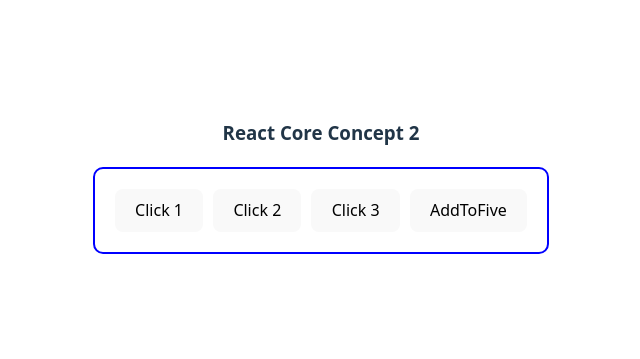
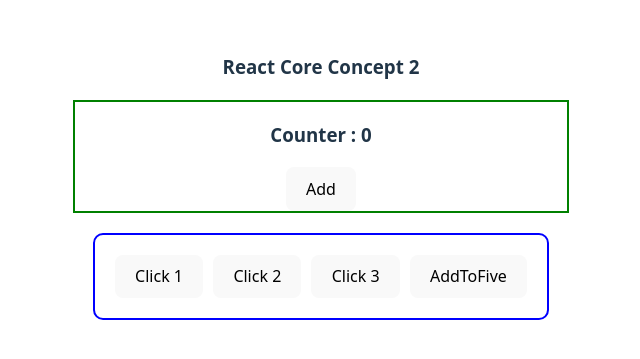
Before and after one commit to sadhin28/react1-project, a React (Vite) app: page / in a window 1280 px wide. Shown: the part 213-572 px from the top of the page, without its empty margins (319-959 px from the left). Built offline with nearby package versions, Linux system fonts and the light colour scheme.

Commit message:
add style in count

```diff
--- a/src/App.jsx
+++ b/src/App.jsx
@@ -1,5 +1,5 @@
 import './App.css'
-
+import Counter from './counter'
 function App() {
 
 function handelClick(){
@@ -14,6 +14,7 @@ const addToFive = (number)=>{
   return (
     <>
       <h3>React Core Concept 2</h3>
+      <Counter></Counter>
      <div id='btnContainer'>
 
      <button onClick={handelClick}>Click 1</button>
--- /dev/null
+++ b/src/Counter.jsx
@@ -0,0 +1,17 @@
+import { useState } from "react"
+
+export default function Counter(){
+    const [count,setcount]=useState(0);
+
+
+    return(
+        <div style={
+         {
+               border:'2px solid green'
+         }
+        }>
+             <h3>Counter : {count} </h3>
+             <button>Add</button>
+        </div>
+    )
+}
```
